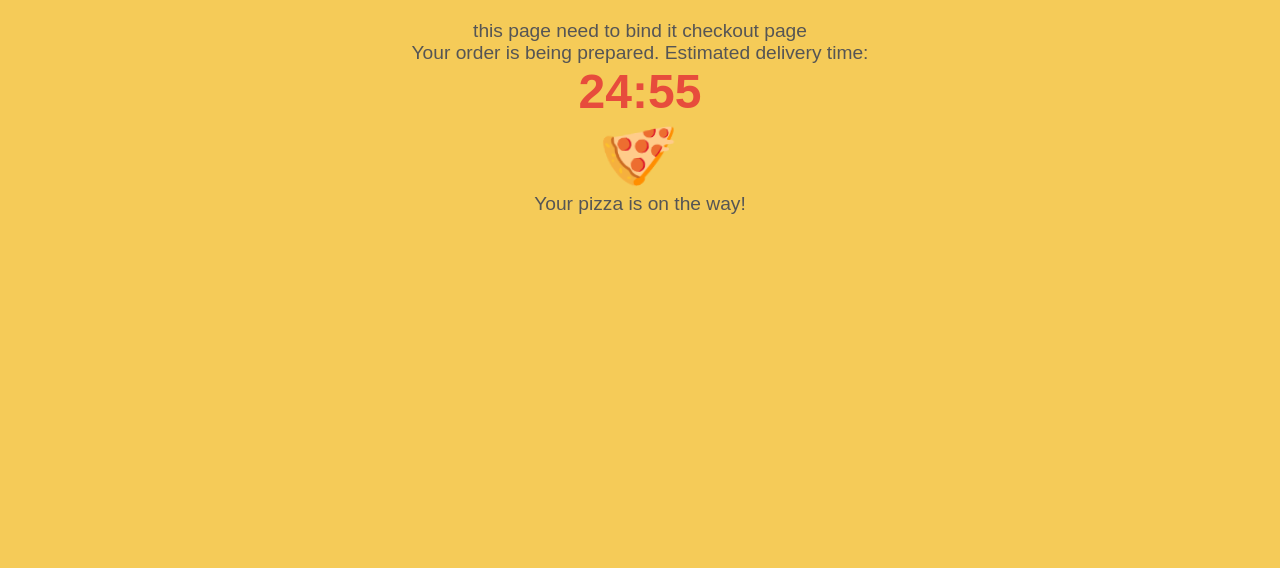
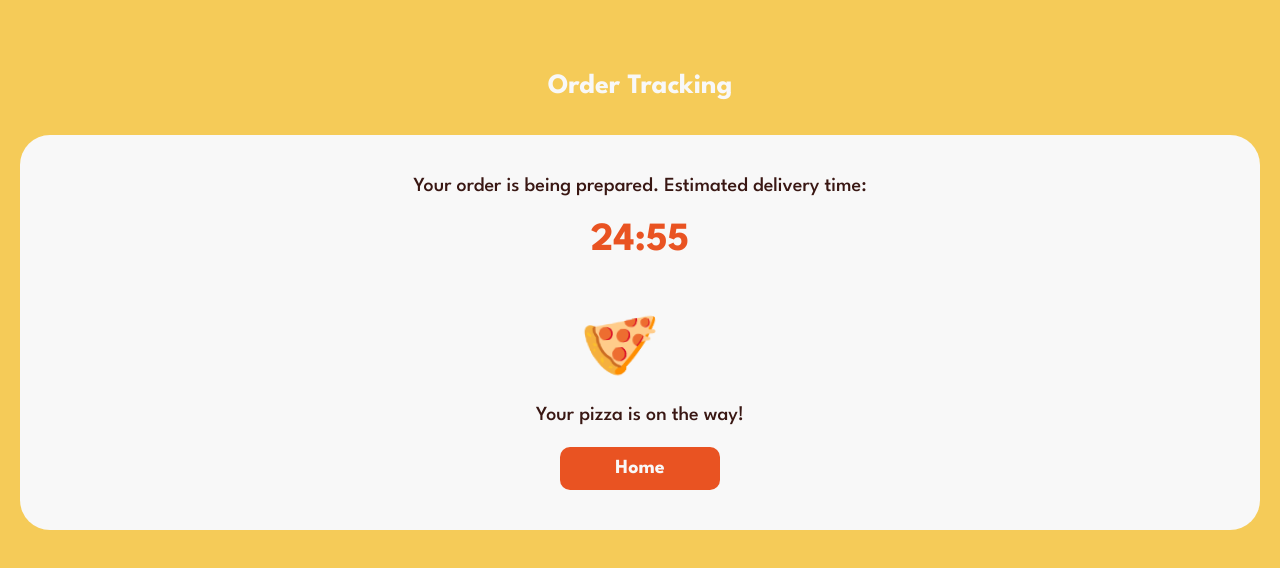
Before and after one commit to SoniaKol/cohort49-project-group-B, a React app in the folder client/: page /order-tracking in a window 1280 px wide. Shown: the top 568 px of the page. Built offline with nearby package versions, Linux system fonts and the light colour scheme.

Commit message:
done: order-tracking page style

```diff
--- a/client/src/pages/OrderTracking/OrderTracking.css
+++ /dev/null
@@ -1,35 +0,0 @@
-.order-tracking-container {
-  text-align: center;
-  padding: 20px;
-  font-family: Arial, sans-serif;
-}
-
-h1 {
-  font-size: 2rem;
-  color: #333;
-}
-
-h2 {
-  font-size: 3rem;
-  color: #e74c3c;
-  margin: 20px 0;
-}
-
-.pizza-animation {
-  font-size: 4rem;
-  animation: spinPizza 2s linear infinite; /* Dönen animasyon */
-}
-
-@keyframes spinPizza {
-  0% {
-    transform: rotate(0deg);
-  }
-  100% {
-    transform: rotate(360deg);
-  }
-}
-
-p {
-  font-size: 1.2rem;
-  color: #555;
-}
--- a/client/src/pages/OrderTracking/OrderTracking.jsx
+++ b/client/src/pages/OrderTracking/OrderTracking.jsx
@@ -1,9 +1,10 @@
 import React, { useEffect, useState } from "react";
-import "./OrderTracking.css"; // CSS dosyasını import ediyoruz
+import "../../styles/OrderTracking.css"; // CSS dosyasını import ediyoruz
+import { useNavigate } from "react-router-dom";
 
 const OrderTracking = () => {
   const [counter, setCounter] = useState(25 * 60); // 25 minutes in seconds
-
+  const navigate = useNavigate();
   useEffect(() => {
     const timer = setInterval(() => {
       setCounter((prevCounter) => (prevCounter > 0 ? prevCounter - 1 : 0));
@@ -19,16 +20,27 @@ const OrderTracking = () => {
   };
 
   return (
-    <div className="order-tracking-container">
-      <p>this page need to bind it checkout page</p>
-      <p>Your order is being prepared. Estimated delivery time:</p>
-      <h2>{formatTime(counter)}</h2>
-      <div className="pizza-animation">
-        <span role="img" aria-label="pizza">
-          🍕
-        </span>
+    <div className="order-tracking">
+      <h1 className="order-tracking-title">Order Tracking</h1>
+      <div className="order-tracking-wrap">
+        <p className="order-tracking-text">
+          Your order is being prepared. Estimated delivery time:
+        </p>
+        <h2 className="order-tracking-counter">{formatTime(counter)}</h2>
+        <div className="pizza-animation">
+          <span role="img" aria-label="pizza">
+            🍕
+          </span>
+        </div>
+        <p className="order-tracking-text">Your pizza is on the way!</p>
+
+        <button
+          onClick={() => navigate("/home")}
+          className="order-tracking-button"
+        >
+          Home
+        </button>
       </div>
-      <p>Your pizza is on the way!</p>
     </div>
   );
 };
--- /dev/null
+++ b/client/src/styles/OrderTracking.css
@@ -0,0 +1,71 @@
+.order-tracking {
+}
+.order-tracking-title {
+  margin-top: 70px;
+  margin-bottom: 33px;
+  text-align: center;
+  font-family: var(--font-family);
+  font-weight: 700;
+  font-size: 28px;
+  color: var(--font-2);
+}
+
+.order-tracking-wrap {
+  padding: 40px 46px;
+  background-color: var(--font-2);
+  border-radius: 30px;
+}
+.order-tracking-text {
+  font-family: var(--font-family);
+  font-weight: 500;
+  font-size: 20px;
+  color: var(--font);
+  text-align: center;
+  margin-bottom: 20px;
+}
+.order-tracking-counter {
+  font-family: var(--font-family);
+  font-weight: 700;
+  font-size: 40px;
+  color: var(--orange-base);
+  text-align: center;
+  margin-bottom: 20px;
+}
+
+.pizza-animation {
+  margin: 20px auto;
+  width: 100px;
+  height: 100px;
+  font-size: 4rem;
+  animation: spinPizza 2s linear infinite; /* Dönen animasyon */
+}
+
+@keyframes spinPizza {
+  0% {
+    transform: rotate(0deg);
+  }
+  100% {
+    transform: rotate(360deg);
+  }
+}
+
+.order-tracking-button {
+  display: block;
+  width: 160px;
+  padding: 10px 0;
+  background-color: var(--orange-base);
+  color: var(--font-2);
+  font-family: var(--font-family);
+  font-weight: 700;
+  font-size: 20px;
+  text-align: center;
+  border: none;
+  border-radius: 10px;
+  cursor: pointer;
+  transition: all 0.3s;
+  margin: 0 auto;
+}
+
+.order-tracking-button:hover {
+  background-color: var(--orange-dark);
+}
```
